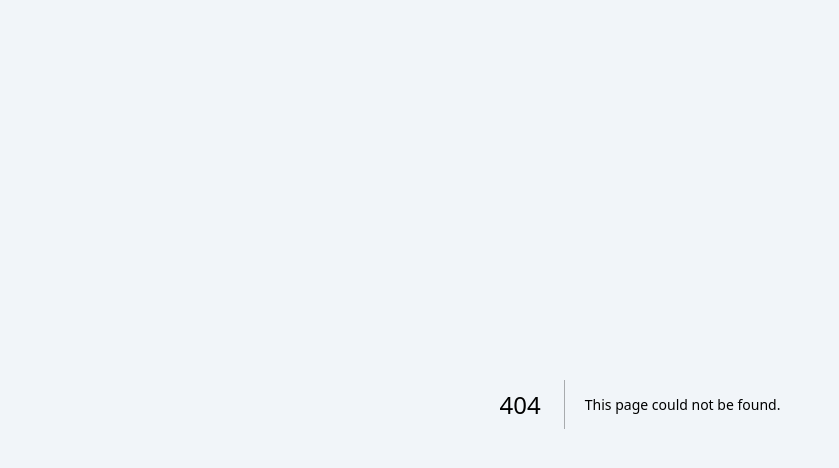
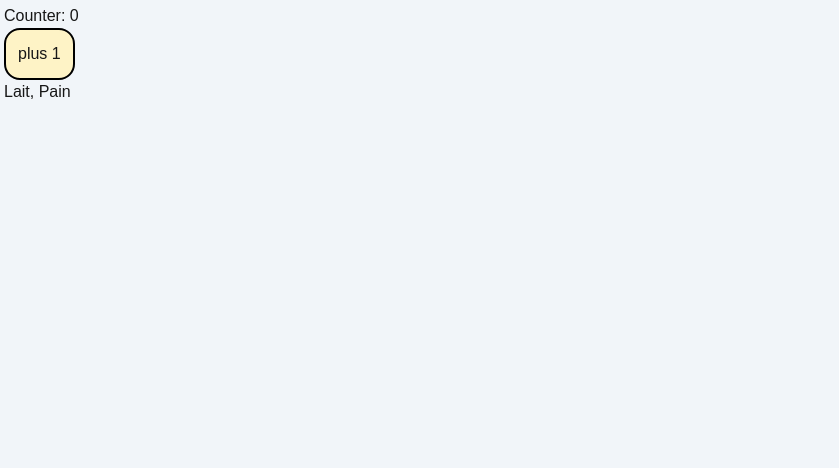
Before and after one commit to prof-moevus/h26-gr22479-coursNextjsEtReact, a Next.js app: page /counter in a window 1280 px wide. Before the commit this address had no page. Shown: the top 468 px of the page, without its empty margins (0-839 px from the left). Built offline with nearby package versions, Linux system fonts and the light colour scheme.

Commit message:
Add useEffect et useState lessons

```diff
--- /dev/null
+++ b/src/app/counter/page.js
@@ -0,0 +1,11 @@
+import Counter from "@/composants/Counter";
+
+let counterGlobal = 0;
+
+//setContext(counterGlobal);
+
+export default function CounterPage() {
+ return <>
+ <Counter />
+ </>
+}
--- /dev/null
+++ b/src/app/demoCycleDeVie/page.js
@@ -0,0 +1,80 @@
+"use client"
+
+import { useEffect, useState } from 'react';
+
+function ExempleCycleDeVie() {
+  const [count, setCount] = useState(0);
+
+  // Similaire à componentDidMount et componentDidUpdate
+  useEffect(() => {
+    console.log('Le composant a été monté ou mis à jour');
+
+    // Similaire à componentWillUnmount
+    return () => {
+      console.log('Le composant va être démonté');
+    };}
+);
+
+  // Similaire à componentDidMount uniquement
+  useEffect(() => {
+    console.log('Le composant a été monté');
+  }, []);
+
+  // S'exécute uniquement lorsque count change
+  useEffect(() => {
+    console.log(`La valeur de count a changé : ${count}`);
+  }, [count]);
+
+  return (
+    <div>
+      <p>Vous avez cliqué {count} fois</p>
+      <button onClick={() => setCount(count + 1)} className='p-3 bg-blue-50 border-2 rounded-3xl'>
+        Cliquez ici
+      </button>
+    </div>
+  );
+}
+
+function Exemple() {
+  const [data, setData] = useState({ valeur: 0 });
+
+  useEffect(() => {
+    console.log(`L'effet s'exécute. Valeur ${data.valeur}`);
+  }, [data]); // Dépendance incluse
+
+  // ...
+  return (
+    <div>
+        <p>Valeur : {data.valeur}</p>
+        <button onClick={() => setData({ valeur: data.valeur + 1 })} className='p-3 bg-green-50 border-2 rounded-3xl'>
+            Incrémenter la valeur
+        </button>
+
+    </div>
+  )
+}
+
+
+function Horloge() {
+  const [heure, setHeure] = useState(new Date());
+
+  function mettreAJourHeure() {
+    setHeure(new Date());
+  }
+
+  useEffect(() => {
+    const interval = setInterval(() => {
+      mettreAJourHeure();
+    }, 1000);
+
+    return () => clearInterval(interval);
+  }, []); // Dépendances manquantes ?
+
+  return <div>Il est {heure.toLocaleTimeString()}</div>;
+}
+
+
+
+
+
+export default Horloge;
--- /dev/null
+++ b/src/composants/Counter.jsx
@@ -0,0 +1,43 @@
+'use client';
+
+import { useState } from 'react';
+
+const styles = {
+    button: {
+        padding: '10px 20px',
+        fontSize: '16px',
+        cursor: 'pointer',
+        backgroundColor: '#007BFF',
+        color: '#fff',
+        border: 'none',
+        borderRadius: '5px',
+    },
+}
+
+export default function Counter() {
+ let [count, setCount] = useState(0);
+
+   const [items, setItems] = useState(['Lait', 'Pain']);
+
+
+ function increment() {
+    setCount(prev => prev + 1);
+    setItems([...items, "Bananes"]);  //destructing
+
+    console.log("counter " + count);
+ }
+
+
+ return (<>
+    <h1>Counter: {count}</h1>
+    <button className='border-2 border-black p-3 bg-amber-100 rounded-2xl'
+        onClick={increment}>
+        plus 1
+    </button>
+    {count > 10 &&  <p>Le compteur est supérieur à 10!</p>}
+
+        <p>{items.join(", ")}</p>
+
+ </>)
+
+}
--- /dev/null
+++ b/src/schema/user.js
@@ -0,0 +1,11 @@
+class User{
+    let name;
+    let email;
+    let password;
+
+    constructor(name, email, password){
+        this.name = name;
+        this.email = email;
+        this.password = password;
+    }
+}
--- /dev/null
+++ b/src/services/requestWeather.js
@@ -0,0 +1,4 @@
+function getWeather(city) {
+  const url = 'weather.com'
+  return "snow"
+}
```
Also changed, not shown: src/app/users/route.js (deleted).
